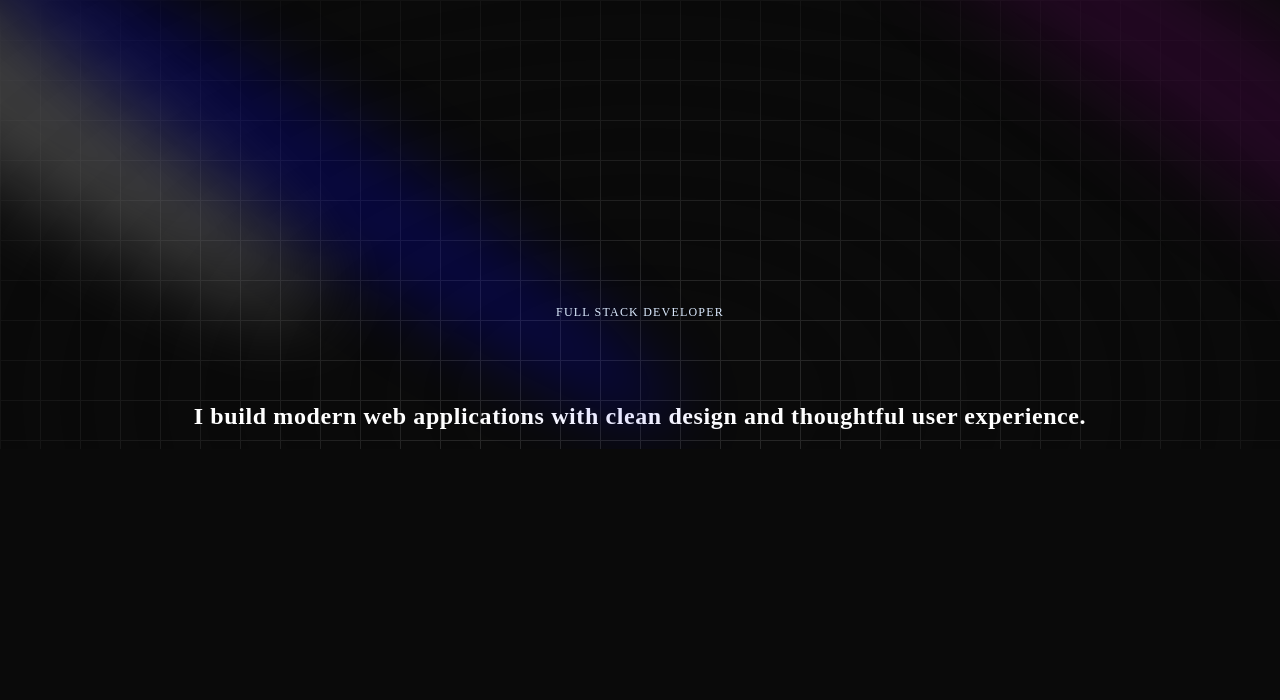
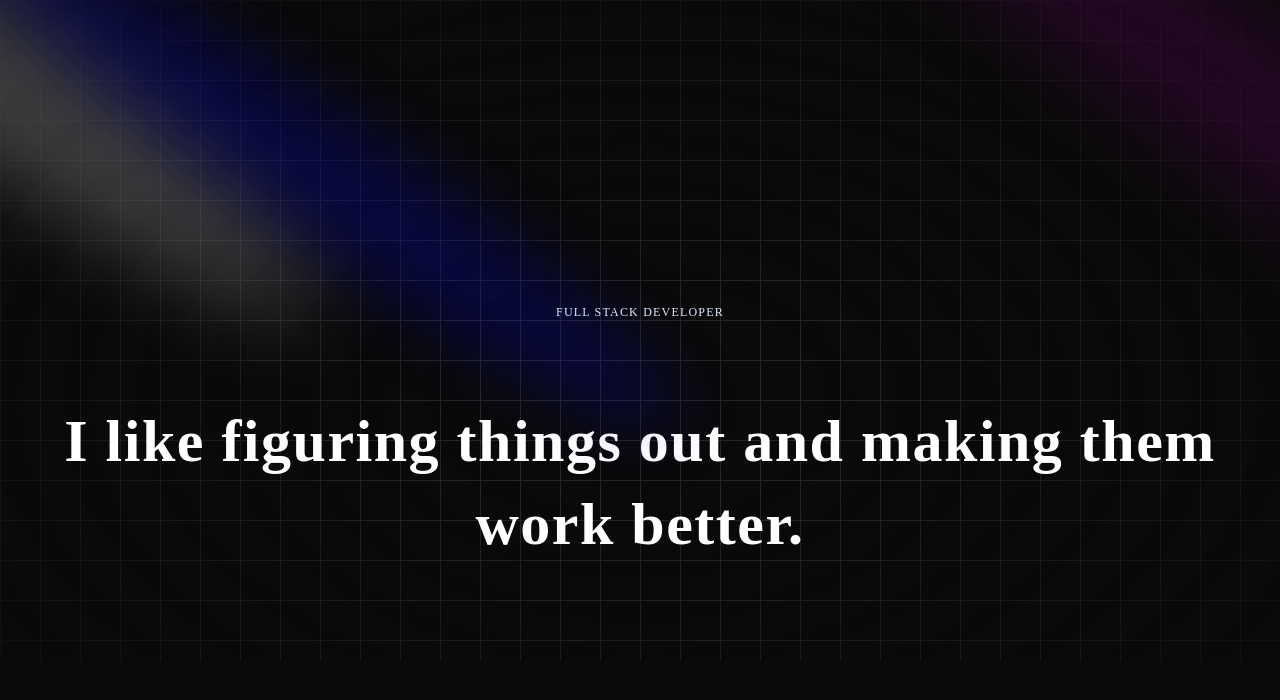
Before and after one commit to swathysukumaran/portfolio_mern, a Next.js app: page / in a window 1280 px wide. Shown: the top 700 px of the page. Built offline with nearby package versions, Linux system fonts and the light colour scheme.

Commit message:
Add hero text

```diff
--- a/components/Hero.tsx
+++ b/components/Hero.tsx
@@ -41,9 +41,12 @@
       </div>
       <TextGenerateEffect
         className="text-center text-[40px] md:text-5xl lg:text-6xl"
-        words="I build modern web applications with clean design and thoughtful user experience."
+        words="I like figuring things out and making them work better."
       />
-      <p className="text-center md:tracking-wider mb-4 text-sm md:text-lg lg:text-2xl"></p>
+      <p className="text-center md:tracking-wider mb-4 text-sm md:text-lg lg:text-2xl">
+        That could be fixing a bug, improving a layout, or building something
+        from scratch. I enjoy the process just as much as the result.
+      </p>
     </>
   );
 };
--- a/components/ui/text-generate-effect.tsx
+++ b/components/ui/text-generate-effect.tsx
@@ -26,7 +26,7 @@
       {
         duration: duration ? duration : 1,
         delay: stagger(0.2),
-      }
+      },
     );
   }, [scope.current]);
 
@@ -37,7 +37,7 @@
           return (
             <motion.span
               key={word + idx}
-              className="dark:text-white text-black opacity-0"
+              className={`${idx > 3 ? "text-purple" : "dark:text-white text-black "} opacity-0`}
               style={{
                 filter: filter ? "blur(10px)" : "none",
               }}
@@ -52,8 +52,8 @@
 
   return (
     <div className={cn("font-bold", className)}>
-      <div className="mt-4">
-        <div className=" dark:text-white text-black text-2xl leading-snug tracking-wide">
+      <div className="my-4">
+        <div className=" dark:text-white text-black  leading-snug tracking-wide">
           {renderWords()}
         </div>
       </div>
```
